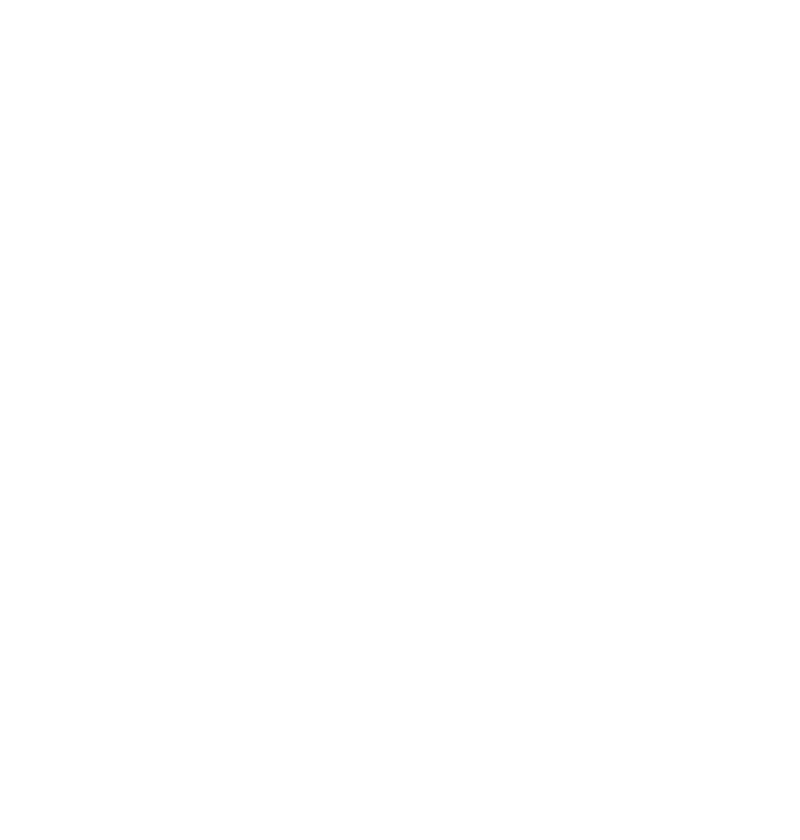
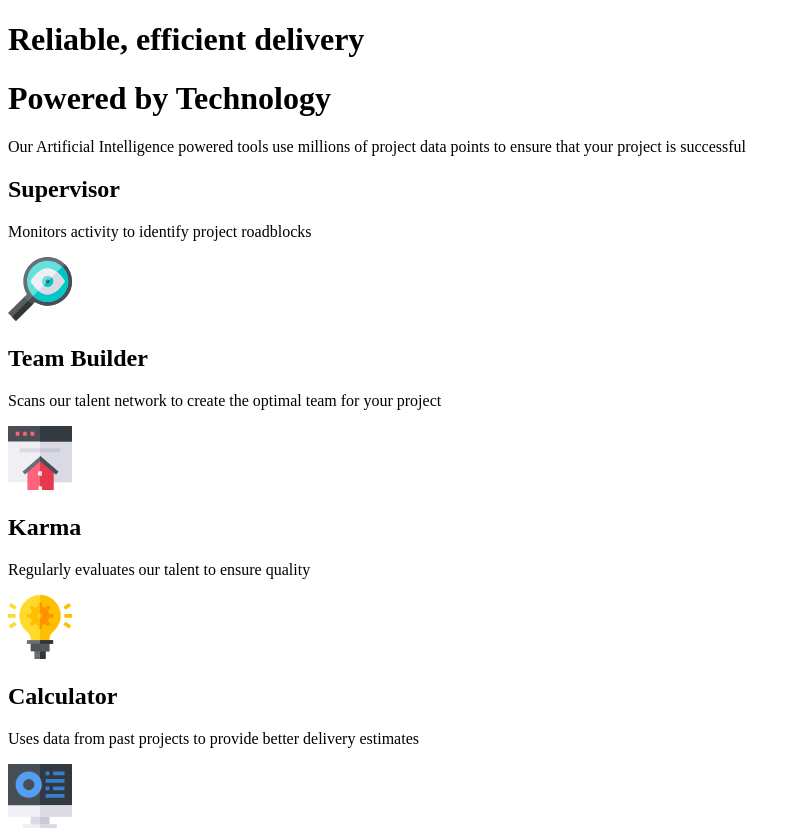
Before and after one commit to mohamedkhaled4053/Four-card-feature-section, a plain HTML site: page index.html in a window 1280 px wide. Shown: the whole page, without its empty margins (0-800 px from the left). Before the commit the page ends 800 px from the top, so only its background shows below. Drawn offline with Linux system fonts and the light colour scheme.

Commit message:
add HTML code

```diff
--- a/index.html
+++ b/index.html
@@ -17,29 +17,52 @@
 </head>
 
 <body>
+	<div class="text">
+		<h1>Reliable, efficient delivery </h1>
+		<h1>Powered by Technology </h1>
+		<p>Our Artificial Intelligence powered tools use millions of project data points
+			to ensure that your project is successful</p>
+	</div>
+
+	<div class="cards">
+		<div class="one">
+
+			<div class="card cyan">
+				<h2>Supervisor</h2>
+				<p>Monitors activity to identify project roadblocks </p>
+				<img src="images/icon-supervisor.svg" alt="">
+			</div>
+
+		</div>
 
 
+		<div class="two">
+
+			<div class="card red">
+				<h2>Team Builder </h2>
+				<p>Scans our talent network to create the optimal team for your project </p>
+				<img src="images/icon-team-builder.svg" alt="">
+			</div>
+
+			<div class="card orange">
+				<h2>Karma</h2>
+				<p>Regularly evaluates our talent to ensure quality </p>
+				<img src="images/icon-karma.svg" alt="">
+			</div>
+
+		</div>
+
+
+		<div class="one">
+
+			<div class="card blue">
+				<h2>Calculator</h2>
+				<p>Uses data from past projects to provide better delivery estimates </p>
+				<img src="images/icon-calculator.svg" alt="">
+			</div>
+
+		</div>
+	</div>
 </body>
 
 </html>
-
-<!--
-
-Reliable, efficient delivery
-Powered by Technology
-
-Our Artificial Intelligence powered tools use millions of project data points
-to ensure that your project is successful
-
-Supervisor
-Monitors activity to identify project roadblocks
-
-Team Builder
-Scans our talent network to create the optimal team for your project
-
-Karma
-Regularly evaluates our talent to ensure quality
-
-Calculator
-Uses data from past projects to provide better delivery estimates
- -->
```
